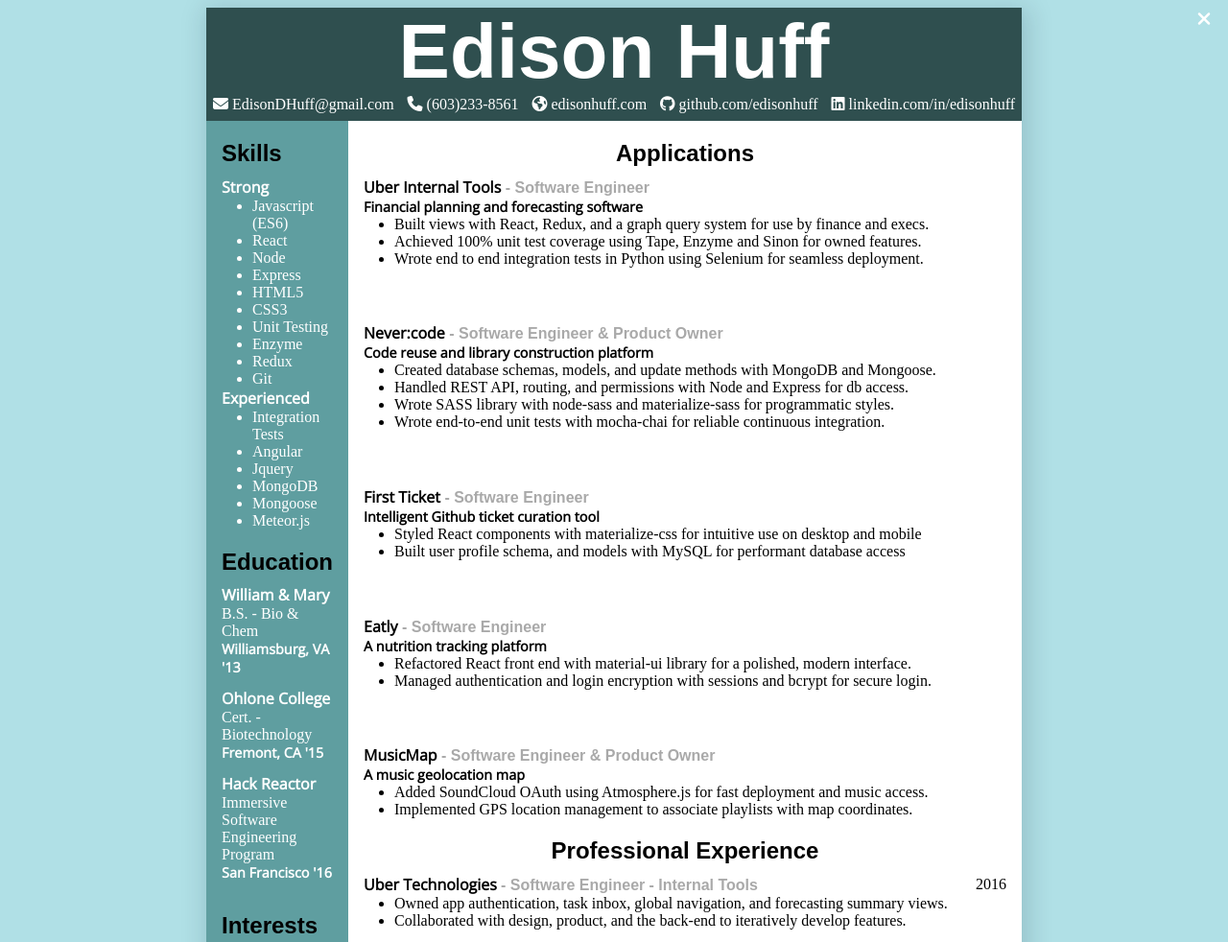
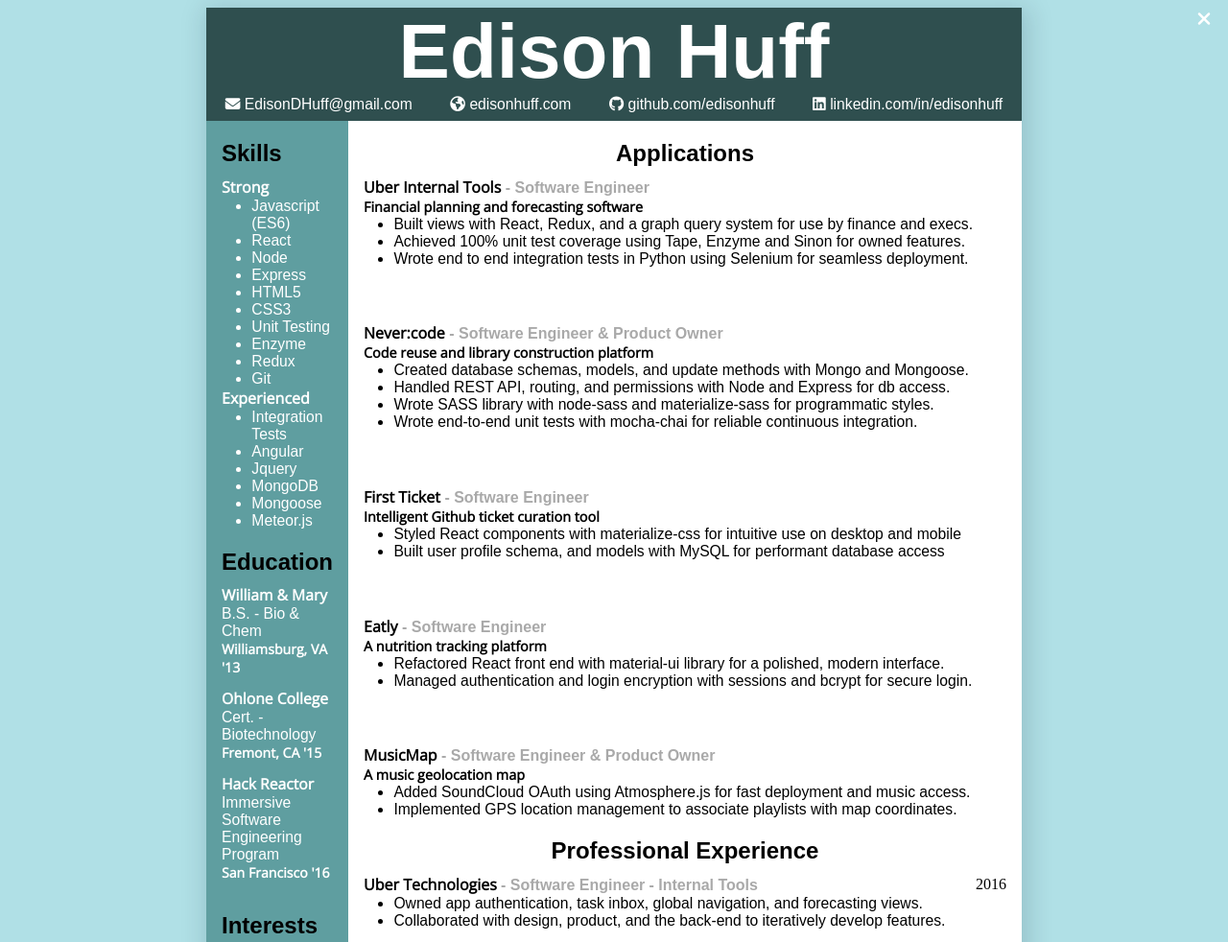
Before and after one commit to bamboostgg/bamboostgg.github.io, a plain HTML site: page resume.html in a window 1280 px wide. Shown: the top 982 px of the page at 96% size. Drawn offline with nearby package versions, Linux system fonts and the light colour scheme; a web font is replaced by a local one.

Commit message:
no serifs

```diff
--- a/resume.html
+++ b/resume.html
@@ -25,12 +25,12 @@
               EdisonDHuff@gmail.com
             </a>
           </li>
-          <li>
+<!--           <li>
             <i class="fa fa-phone"></i>
             <a href="sms:6032338561">
               (603)233-8561
             </a>
-          </li>
+          </li> -->
           <li>
             <i class="fa fa-globe"></i>
             <a href="http://www.edisonhuff.com">
@@ -145,7 +145,7 @@
               </header>
               <h4>Code reuse and library construction platform</h4>
               <ul>
-                <li>Created database schemas, models, and update methods with MongoDB and Mongoose.</li>
+                <li>Created database schemas, models, and update methods with Mongo and Mongoose.</li>
                 <li>Handled REST API, routing, and permissions with Node and Express for db access.</li>
                 <li>Wrote SASS library with node-sass and materialize-sass for programmatic styles.</li>
                 <li>Wrote end-to-end unit tests with mocha-chai for reliable continuous integration.</li>
@@ -200,7 +200,7 @@
                  <time>2016</time>
               </header>
               <ul>
-                <li>Owned app authentication, task inbox, global navigation, and forecasting summary views.</li>
+                <li>Owned app authentication, task inbox, global navigation, and forecasting views.</li>
                 <li>Collaborated with design, product, and the back-end to iteratively develop features.</li>
               </ul>
             </article>
--- a/styles/styles.css
+++ b/styles/styles.css
@@ -189,6 +189,11 @@
   font-size: 10vmin;
 }
 
+.page ul {
+  font-family: 'Open serif', sans-serif;
+  font-size: 0.98em;
+}
+
 .page a {
   color: black;
 }
```
